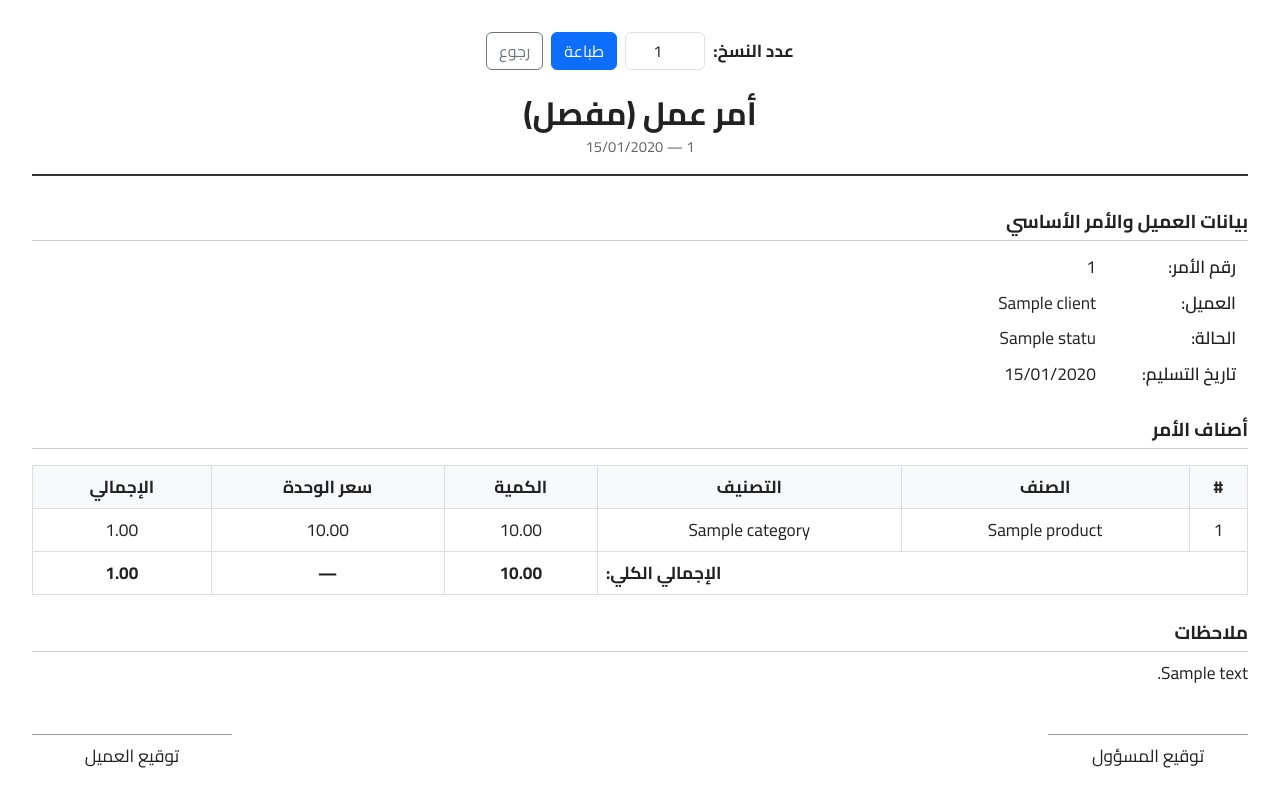
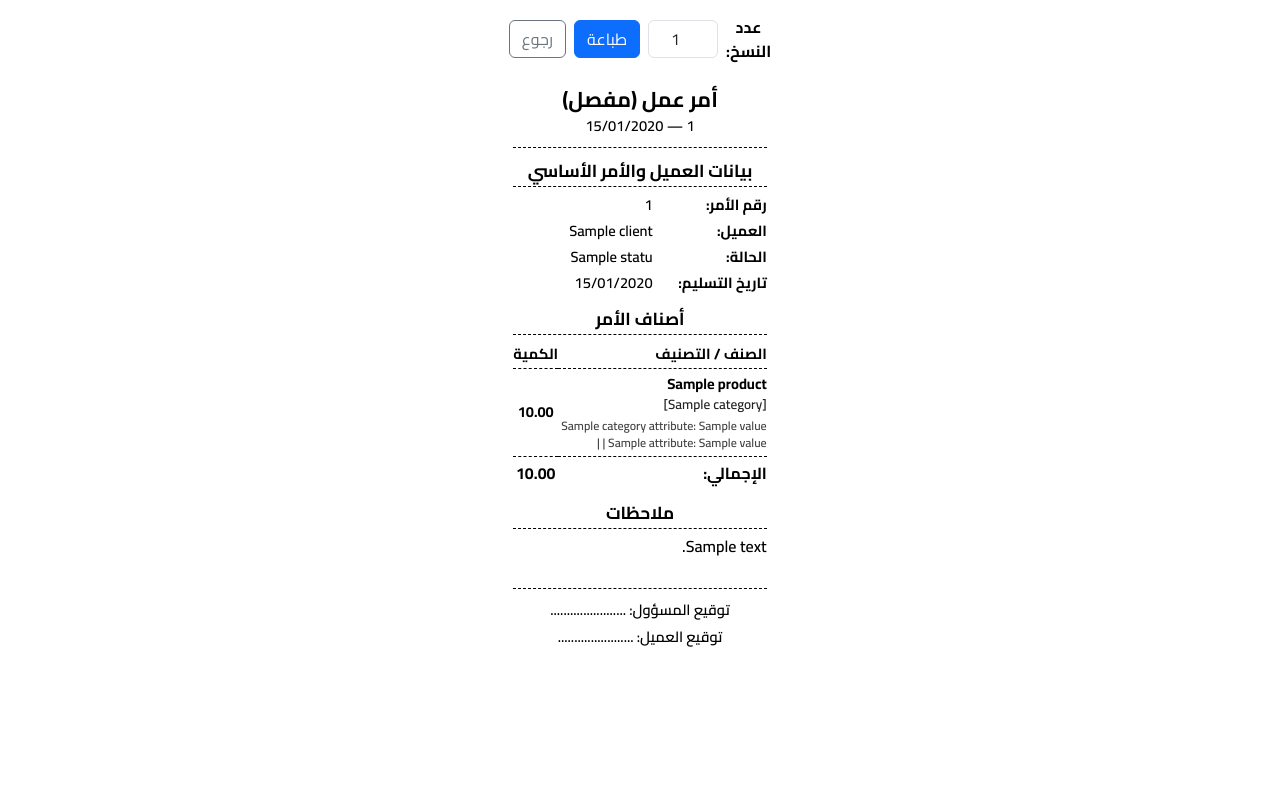
Before and after one commit to abdelhade/elmarwa-woms, a Laravel app: template resources/views/work-orders/print-detailed.blade.php in a window 1280 px wide. After the commit the page ends 647 px from the top, so only its background shows below. Run offline with Laravel 12, Linux system fonts and the light colour scheme; the template is opened without the code that fills it: most values are stand-ins (such as "Sample title", 1, 10 or a date in 2020); parts of the project's set-up code (start-up, migrations or seed data) failed here and were passed over.

Commit message:
4th sprnt

```diff
--- a/resources/views/work-orders/print-detailed.blade.php
+++ b/resources/views/work-orders/print-detailed.blade.php
@@ -6,16 +6,22 @@
     <link href="https://cdn.jsdelivr.net/npm/bootstrap@5.3.3/dist/css/bootstrap.rtl.min.css" rel="stylesheet">
     <link href="https://fonts.googleapis.com/css2?family=Cairo:wght@400;600;700&display=swap" rel="stylesheet">
     <style>
-        body { font-family: 'Cairo', sans-serif; font-size: 13pt; background: #fff; color: #222; padding: 2rem; }
-        .print-header { text-align: center; margin-bottom: 2rem; border-bottom: 2px solid #333; padding-bottom: 1rem; }
-        .print-header h2 { margin: 0; font-weight: 700; }
-        .print-header p { margin: 0.25rem 0 0; opacity: 0.7; font-size: 11pt; }
-        .info-table td { padding: 0.3rem 0.75rem; }
-        .info-table .label { font-weight: 600; width: 140px; }
-        .section-title { font-weight: 700; font-size: 14pt; margin: 1.5rem 0 0.5rem; border-bottom: 1px solid #ccc; padding-bottom: 0.25rem; }
-        .items-table { width: 100%; border-collapse: collapse; margin-top: 1rem; }
-        .items-table th, .items-table td { border: 1px solid #ddd; padding: 0.5rem; text-align: center; }
-        .items-table th { background-color: #f8f9fa; }
+        @page { margin: 0; size: 75mm auto; }
+        body { font-family: 'Cairo', sans-serif; font-size: 12pt; font-weight: 600; background: #fff; color: #000; margin: 0 auto; padding: 15px; width: 75mm; max-width: 75mm; box-sizing: border-box; }
+        .print-header { text-align: center; margin-bottom: 10px; border-bottom: 1px dashed #000; padding-bottom: 10px; }
+        .print-header h2 { margin: 0; font-size: 16pt; font-weight: 700; }
+        .print-header p { margin: 2px 0 0; font-size: 11pt; }
+        .info-table { width: 100%; font-size: 11pt; margin-bottom: 10px; border: none; }
+        .info-table td { padding: 2px 0; border: none; }
+        .info-table .label { font-weight: 700; width: 45%; }
+        .section-title { font-weight: 700; font-size: 13pt; margin: 10px 0 5px; border-bottom: 1px dashed #000; padding-bottom: 2px; text-align: center; }
+
+        .items-table { width: 100%; border-collapse: collapse; margin-top: 5px; font-size: 11pt; }
+        .items-table th { border-bottom: 1px dashed #000; padding: 3px 0; text-align: right; font-weight: 700; }
+        .items-table td { padding: 5px 0; text-align: right; vertical-align: top; border-bottom: 1px dotted #999; line-height: 1.4; }
+        .items-table .qty-col { text-align: center; width: 40px; font-weight: bold; }
+        .items-table .attr-text { font-size: 9pt; color: #444; display: block; }
+
         @media print {
             body { padding: 0; }
             .no-print { display: none !important; }
@@ -54,32 +60,40 @@
 <table class="items-table">
     <thead>
         <tr>
-            <th>#</th>
-            <th>الصنف</th>
-            <th>التصنيف</th>
-            <th>الكمية</th>
-            <th>سعر الوحدة</th>
-            <th>الإجمالي</th>
+            <th>الصنف / التصنيف</th>
+            <th class="qty-col">الكمية</th>
         </tr>
     </thead>
     <tbody>
         @foreach($workOrder->details as $index => $detail)
             <tr>
-                <td>{{ $index + 1 }}</td>
-                <td>{{ $detail->product->name ?? '—' }}</td>
-                <td>{{ $detail->product->category->name ?? '—' }}</td>
-                <td>{{ number_format((float)$detail->quantity, 2) }}</td>
-                <td>{{ number_format((float)$detail->unit_price, 2) }}</td>
-                <td>{{ number_format((float)$detail->total_price, 2) }}</td>
+                <td>
+                    <strong>{{ $detail->product->name ?? '—' }}</strong><br>
+                    <span style="font-size: 10pt; color: #222;">[{{ $detail->product->category->name ?? '—' }}]</span>
+
+                    @if(!empty($detail->attributes) || !empty($detail->category_attributes))
+                        <div class="attr-text" style="margin-top: 3px;">
+                        @if($detail->category_attributes)
+                            @foreach($detail->category_attributes as $attr)
+                                {{ $attr['name'] ?? '' }}{{ !empty($attr['value']) ? ': ' . $attr['value'] : '' }} |
+                            @endforeach
+                        @endif
+                        @if($detail->attributes)
+                            @foreach($detail->attributes as $attr)
+                                {{ $attr['name'] ?? '' }}{{ !empty($attr['value']) ? ': ' . $attr['value'] : '' }} |
+                            @endforeach
+                        @endif
+                        </div>
+                    @endif
+                </td>
+                <td class="qty-col align-middle">{{ number_format((float)$detail->quantity, 2) }}</td>
             </tr>
         @endforeach
     </tbody>
     <tfoot>
-        <tr class="fw-bold">
-            <td colspan="3" class="text-end">الإجمالي الكلي:</td>
-            <td>{{ number_format($workOrder->details->sum('quantity'), 2) }}</td>
-            <td>—</td>
-            <td>{{ number_format($workOrder->total_price, 2) }}</td>
+        <tr>
+            <td style="border-bottom: none; border-top: 1px dashed #000; padding-top: 5px;" class="fw-bold fs-6">الإجمالي:</td>
+            <td style="border-bottom: none; border-top: 1px dashed #000; padding-top: 5px;" class="qty-col fs-6">{{ number_format($workOrder->details->sum('quantity'), 2) }}</td>
         </tr>
     </tfoot>
 </table>
@@ -89,9 +103,9 @@
     <p>{{ $workOrder->notes }}</p>
 @endif
 
-<div style="margin-top: 3rem; display: flex; justify-content: space-between;">
-    <div style="text-align: center; width: 200px;"><div style="border-top: 1px solid #999; padding-top: 0.5rem;">توقيع المسؤول</div></div>
-    <div style="text-align: center; width: 200px;"><div style="border-top: 1px solid #999; padding-top: 0.5rem;">توقيع العميل</div></div>
+<div style="margin-top: 30px; text-align: center; border-top: 1px dashed #000; padding-top: 10px; font-size: 11pt;">
+    <p style="margin: 0;">توقيع المسؤول: .......................</p>
+    <p style="margin: 5px 0 0;">توقيع العميل: .......................</p>
 </div>
     </div>
 </template>
```
Also changed, not shown: resources/views/work-orders/create.blade.php (+22 -1 lines), resources/views/work-orders/print-summary.blade.php (+23 -18 lines), resources/views/work-orders/print.blade.php (+60 -18 lines), resources/views/work-orders/show.blade.php (+22 -16 lines).
